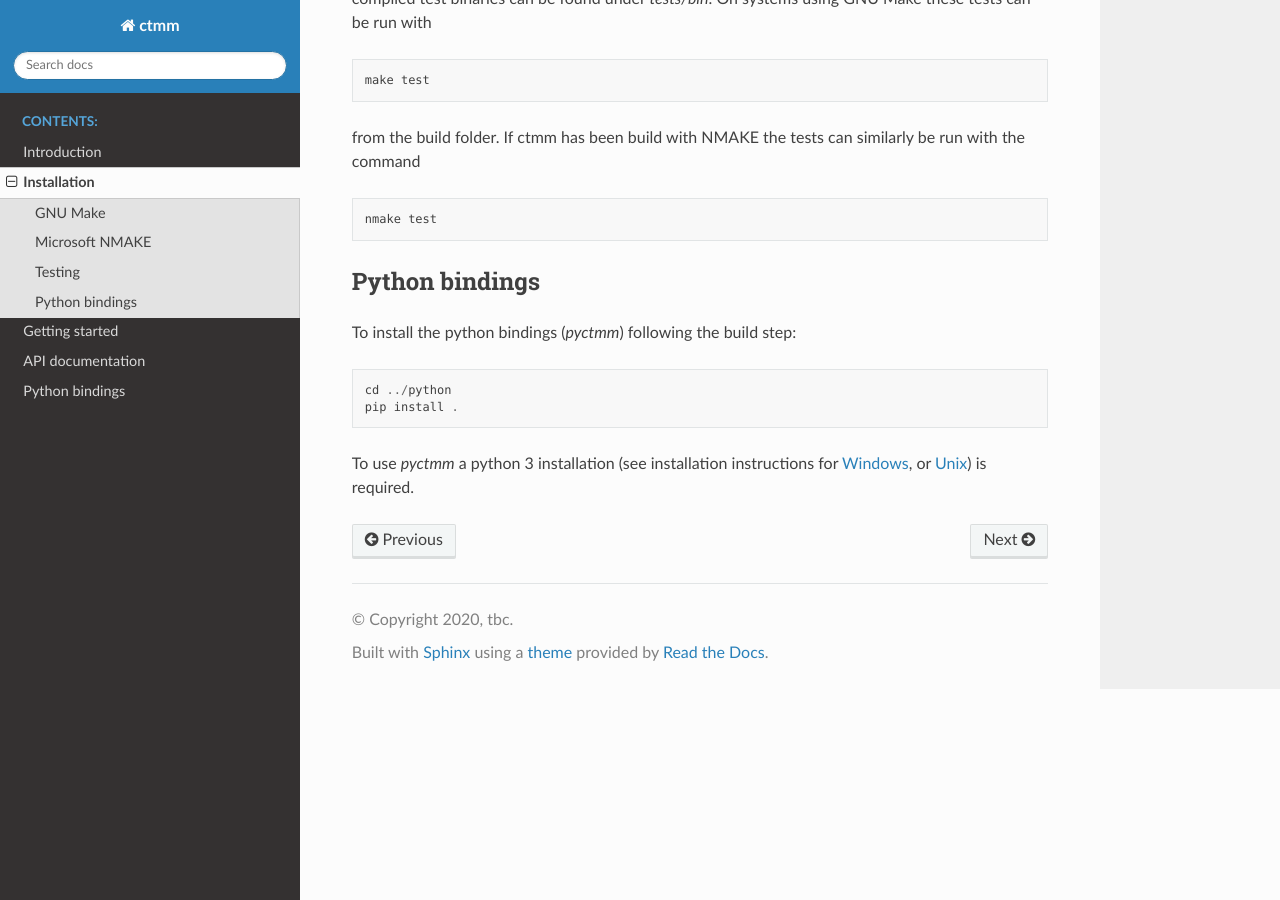
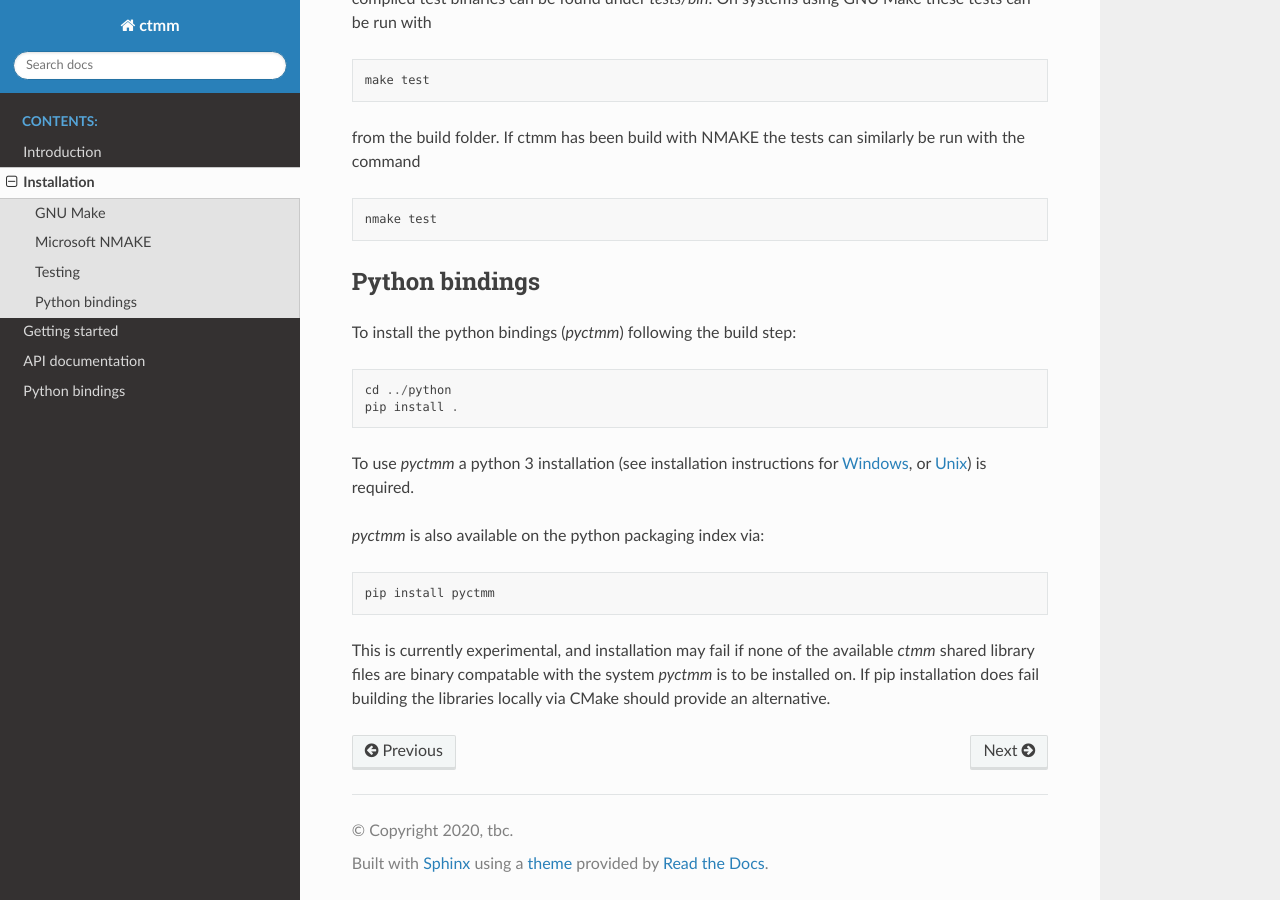
Before and after one commit to scampy-project/ctmm, a Sphinx documentation site: the page built from doc/source/usage/installation.rst, in a window 1280 px wide and 900 px high, scrolled down 1199 px. Built offline with Sphinx 7.4.7 and the Read the Docs theme 2.0.0, drawn with Linux system fonts in a browser that asks for light colours.

Commit message:
add pip option to docs

```diff
--- a/doc/source/usage/installation.rst
+++ b/doc/source/usage/installation.rst
@@ -74,3 +74,12 @@ To install the python bindings (`pyctmm`) following the build step: ::
 To use `pyctmm` a python 3 installation (see installation instructions for
 `Windows <https://docs.python.org/3/using/windows.html>`_, or
 `Unix <https://docs.python.org/3/using/unix.html>`_) is required.
+
+`pyctmm` is also available on the python packaging index via: ::
+
+    pip install pyctmm
+
+This is currently experimental, and installation may fail if none of the available
+`ctmm` shared library files are binary compatable with the system `pyctmm` is to be
+installed on. If pip installation does fail building the libraries locally via CMake
+should provide an alternative.
```
